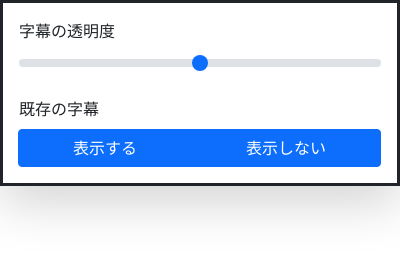
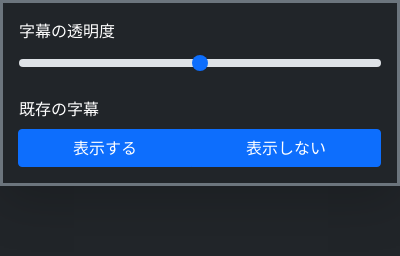
Before and after one commit to ritogk/gmeet-cc-decoration, a browser extension: page chrome-extention/popup.html in a window 400 px wide. Drawn offline with Linux system fonts and the light colour scheme.

Commit message:
ダークモード化

```diff
--- a/chrome-extention/popup.html
+++ b/chrome-extention/popup.html
@@ -8,8 +8,8 @@
     <script src="./bootstrap.min.js"></script>
     <script src="./popup.js"></script>
   </head>
-  <body class="shadow-lg">
-    <div class="border border-3 border-dark" style="width: 400px">
+  <body class="shadow-lg bg-dark text-white">
+    <div class="border border-3 border-secondary" style="width: 400px">
       <div class="m-3">
         <div class="mb-3">
           <label for="customRange1" class="form-label">字幕の透明度</label>
```
